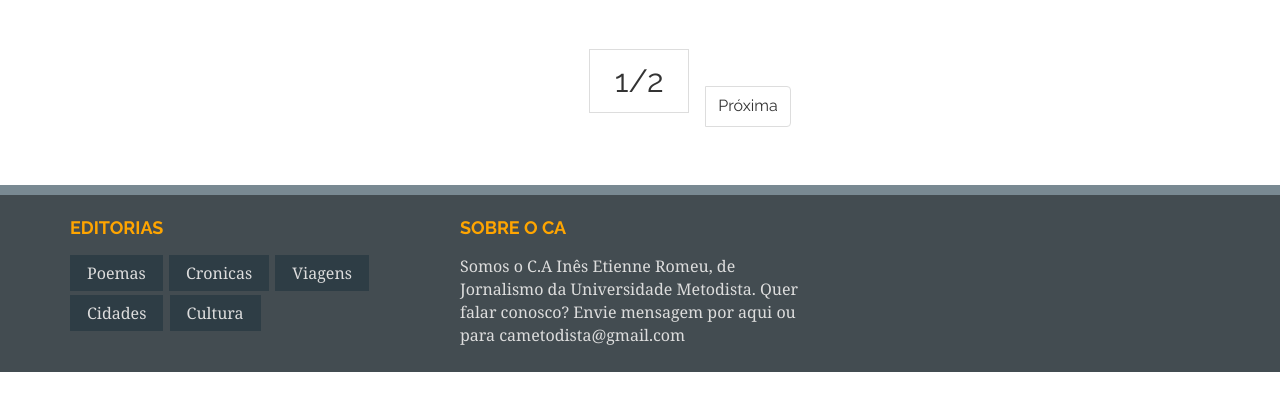
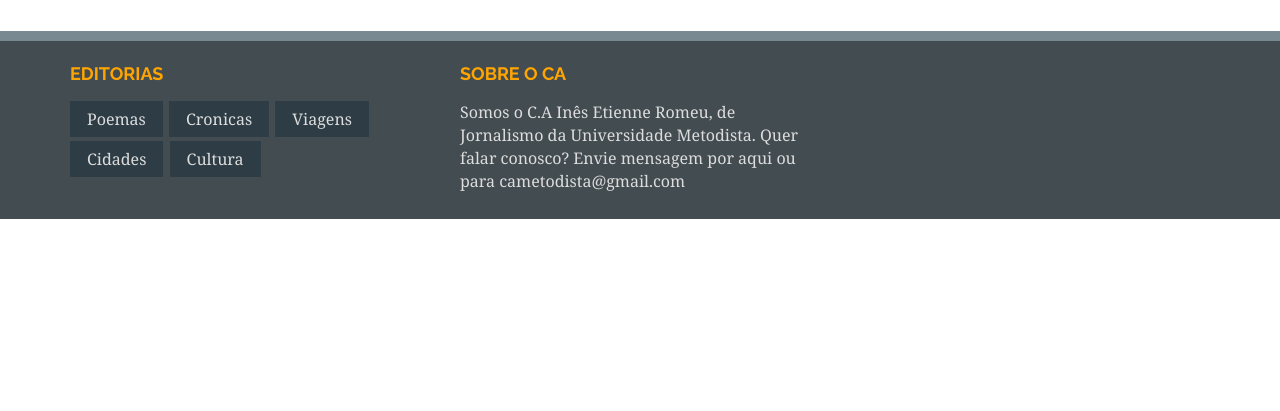
Before and after one commit to ca-metodista/portal-ca, a Jekyll site: the page built from index.html, in a window 1280 px wide, cut to the strip 443-854 px from the top of the page. Built offline with Jekyll 4.4.1, drawn with Linux system fonts in a browser that asks for light colours; the list of posts is cut into pages by our own code.

Commit message:
Update _config.yml

```diff
--- a/_config.yml
+++ b/_config.yml
@@ -8,4 +8,4 @@ excerpt_separator: <!--break-->
 # Build settings
 markdown: kramdown
 permalink: none
-paginate: 8
+paginate: 16
```
